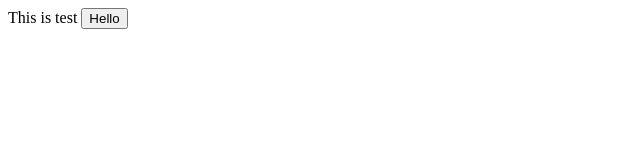
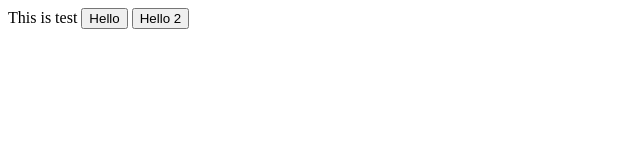
Before and after one commit to kushal-kharel01/session, a plain HTML site: page index.html in a window 1280 px wide. Shown: the whole page, without its empty margins (0-640 px from the left). Drawn offline with Linux system fonts and the light colour scheme.

Commit message:
made changes in buton

```diff
--- a/index.html
+++ b/index.html
@@ -7,5 +7,7 @@
 <body>
     This is test
     <button>Hello</button>
+    <button>Hello 2</button>
+
 </body>
 </html>
```
